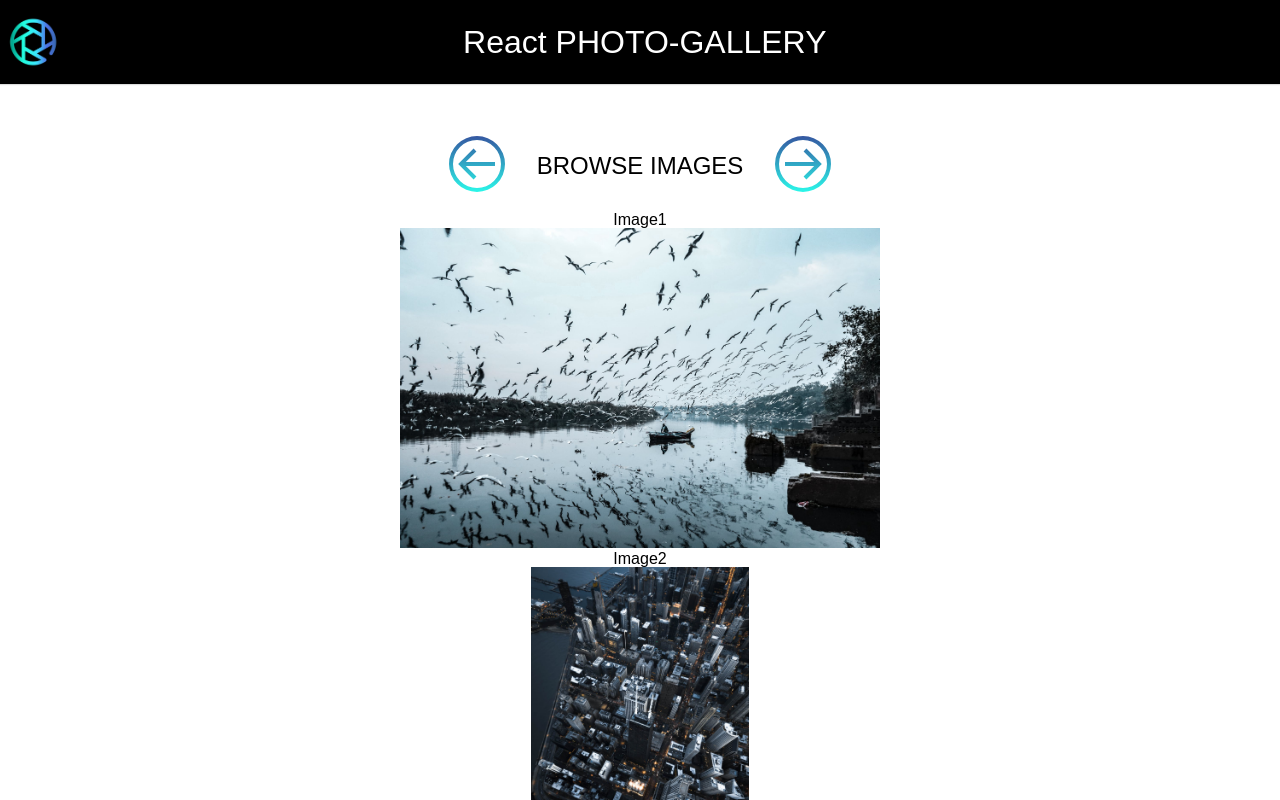
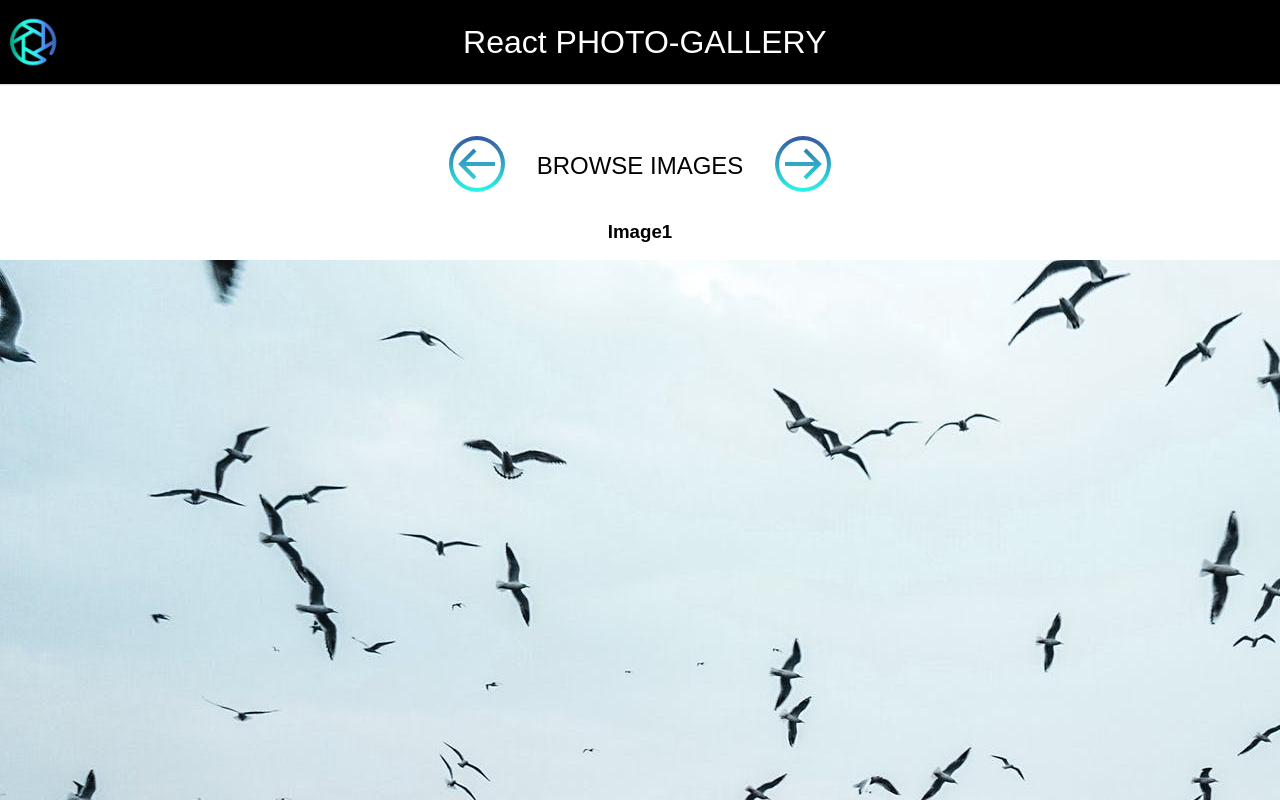
Before and after one commit to Moniaesz/pwa-react-image-gallery, a React (Create React App) app: page / in a window 1280 px wide. Shown: the top 800 px of the page. Built offline with nearby package versions, Linux system fonts and the light colour scheme.

Commit message:
extract single slider image into separate component

```diff
--- a/src/components/Slider/Slider/Slider.js
+++ b/src/components/Slider/Slider/Slider.js
@@ -1,5 +1,7 @@
 import React from 'react';
+import './Slider.css';
 import SliderNav from '../SliderNav/SliderNav';
+import SliderImage from '../SliderImage/SliderImage';
 
 function Slider ({ images }) {
 
@@ -7,13 +9,15 @@ function Slider ({ images }) {
     <section className='slider-section'>
       <SliderNav/>
       <ul className='slider-images__list'>
-      {
-        images.map((image) => (
-          <li key={image.id}>
-            <p>{image.title}</p>
-            <img src={image.src} alt={image.title} style={{height: '20rem'}}/>
-          </li>
-        ))}
+        <div className='slider-images__wrapper'>
+          {
+            images.map((image) => (
+            <SliderImage
+              key={image.id}
+              image={image}
+            />
+          ))}
+        </div>
       </ul>
     </section>
   )
--- a/src/components/Slider/SliderImage/SliderImage.js
+++ b/src/components/Slider/SliderImage/SliderImage.js
@@ -0,0 +1,22 @@
+import React from 'react';
+import './SliderImage.css';
+
+function SliderImage (props) {
+  const { title, src, description } = props.image;
+
+  return (
+    <div className='slider-image__container'>
+      <h3>{title}</h3>
+      <ul className='slider-image__wrapper'>
+        <img
+          src={src}
+          alt={title}
+          className='slider__img'
+        />
+        <h4 className='single-img__description slider-img__description'>{description}</h4>
+      </ul>
+  </div>
+  )
+}
+
+export default SliderImage;
```
